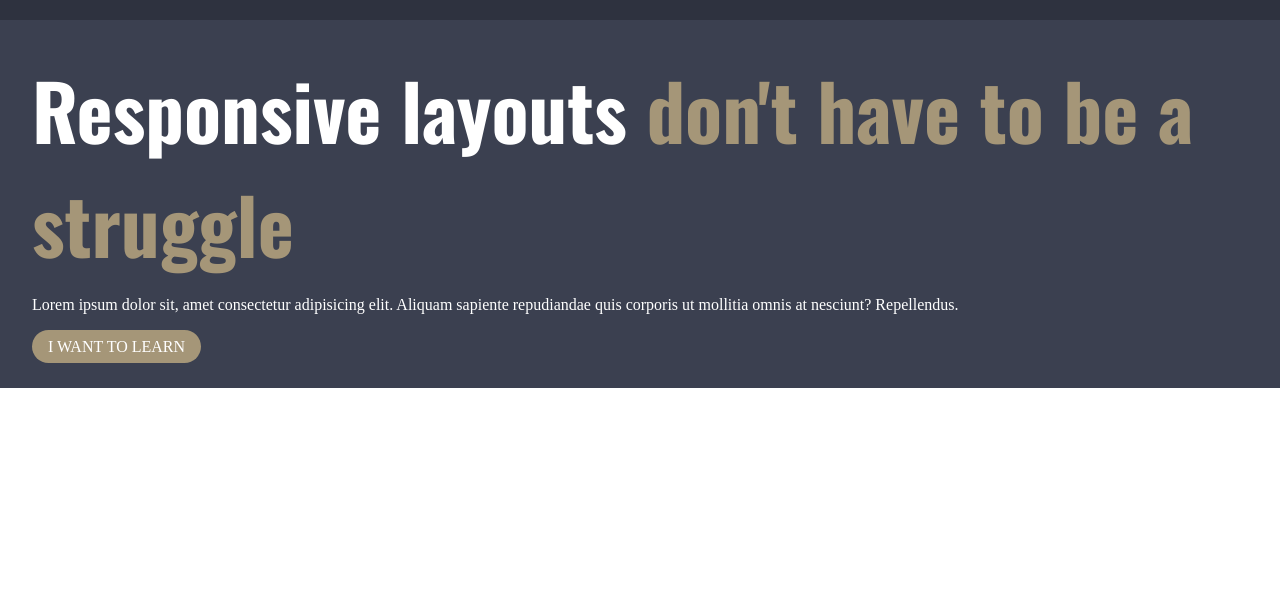
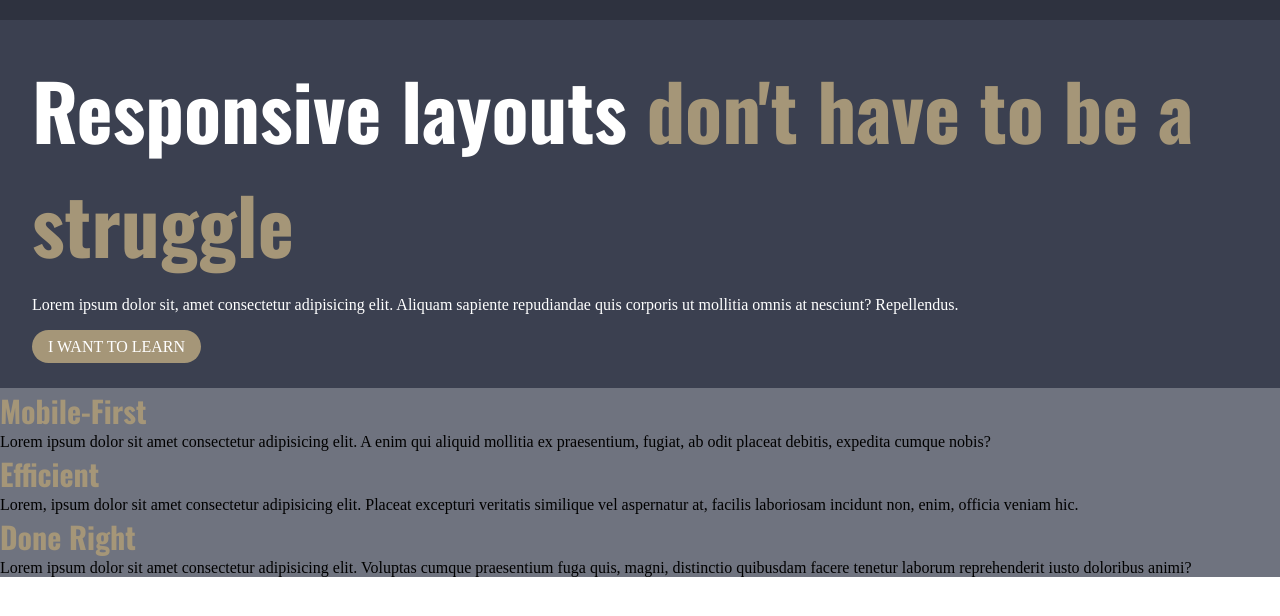
Before and after one commit to cjislegit/conquering_responsive_layouts, a plain HTML site: page challenge09/index.html in a window 1280 px wide. Shown: the part 68-684 px from the top of the page. Drawn offline with nearby package versions, Linux system fonts and the light colour scheme.

Commit message:
Added content to benefits section and started styling

```diff
--- a/challenge09/index.html
+++ b/challenge09/index.html
@@ -52,7 +52,32 @@
       </p>
       <a href="#" class="button">I want to learn</a>
     </section>
-    <section class="benefits"></section>
+    <section class="benefits">
+      <div>
+        <h4 class="benefits__heading oswald-bold">Mobile-First</h4>
+        <p>
+          Lorem ipsum dolor sit amet consectetur adipisicing elit. A enim qui
+          aliquid mollitia ex praesentium, fugiat, ab odit placeat debitis,
+          expedita cumque nobis?
+        </p>
+      </div>
+      <div>
+        <h4 class="benefits__heading oswald-bold">Efficient</h4>
+        <p>
+          Lorem, ipsum dolor sit amet consectetur adipisicing elit. Placeat
+          excepturi veritatis similique vel aspernatur at, facilis laboriosam
+          incidunt non, enim, officia veniam hic.
+        </p>
+      </div>
+      <div>
+        <h4 class="benefits__heading oswald-bold">Done Right</h4>
+        <p>
+          Lorem ipsum dolor sit amet consectetur adipisicing elit. Voluptas
+          cumque praesentium fuga quis, magni, distinctio quibusdam facere
+          tenetur laborum reprehenderit iusto doloribus animi?
+        </p>
+      </div>
+    </section>
     <script src="/challenge09/script.js"></script>
   </body>
 </html>
--- a/challenge09/style.css
+++ b/challenge09/style.css
@@ -15,7 +15,8 @@ html {
 
 h1,
 h2,
-h3 {
+h3,
+h4 {
   margin: 0;
 }
 
@@ -157,3 +158,12 @@ nav {
 .hero__text {
   margin: 1em 0 1.5em 0;
 }
+
+.benefits {
+  background-color: var(--main-font);
+}
+
+.benefits__heading {
+  color: var(--accent);
+  font-size: clamp(1.3rem, 6vw, 1.875rem);
+}
```
